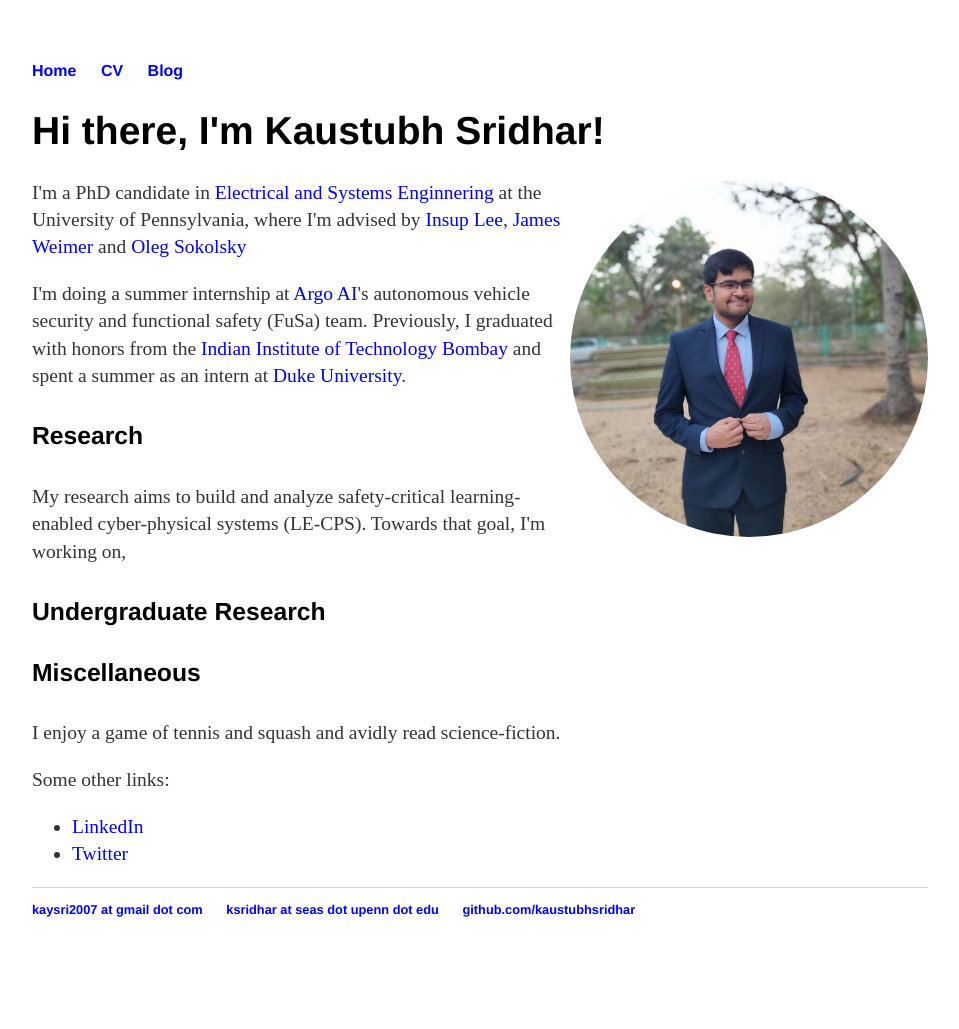
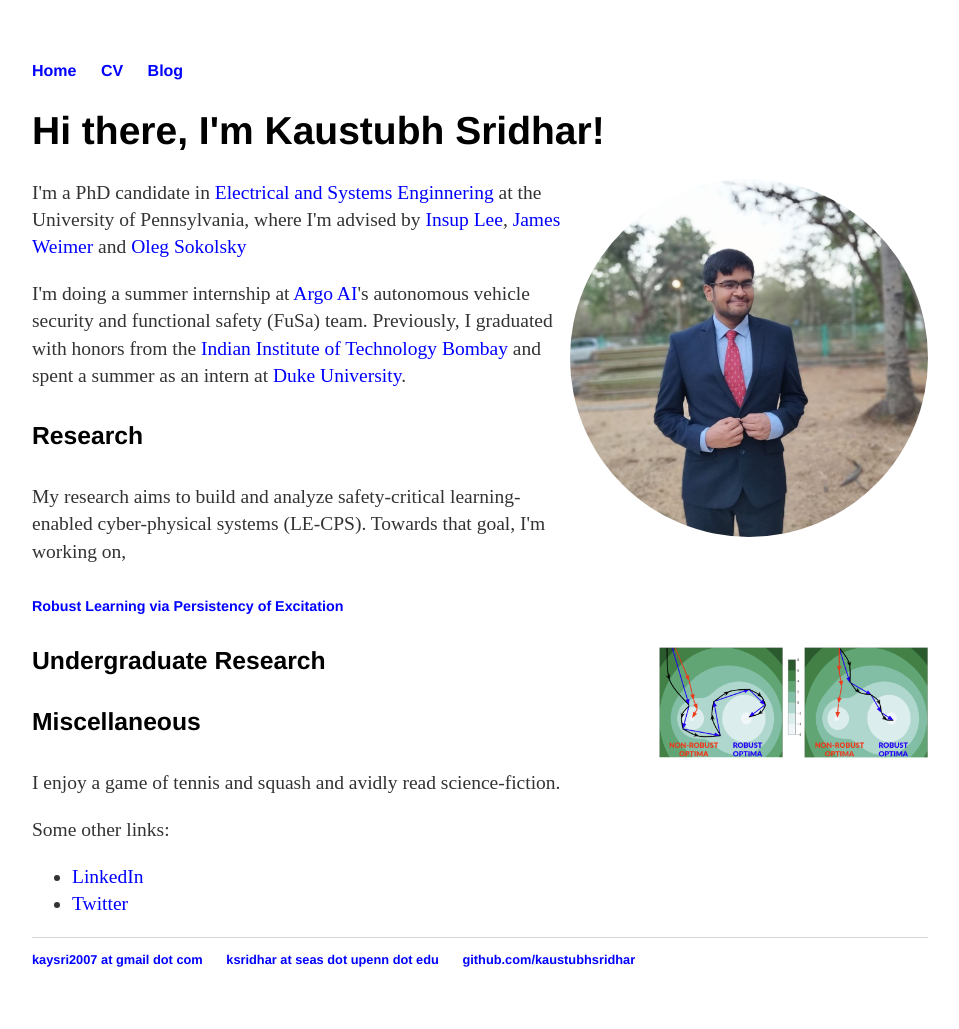
Before and after one commit to kaustubhsridhar/kaustubhsridhar_old.github.io, a Jekyll site: the page built from index.html, in a window 1280 px wide. Shown: the whole page, without its empty margins (160-1119 px from the left). Built offline with Jekyll 4.4.1, drawn with Linux system fonts in a browser that asks for light colours; before the commit the page ends 979 px from its top, so only the background shows below that.

Commit message:
updated index

```diff
--- a/_layouts/default.html
+++ b/_layouts/default.html
@@ -14,7 +14,7 @@
     }
     .img_rect {
         display: block;
-        margin-left: auto;
+        margin-left: 0;
         margin-right: auto;
     }
     .img_dp {
--- a/css/main.css
+++ b/css/main.css
@@ -5,11 +5,13 @@ a:hover { text-decoration: underline; }
 
 p, ul { font-size: 1.5em; line-height: 1.4em; color: #333; }
 
-h1, h2, h3, h4 { font-family: 'Helvetica', 'Arial', 'Sans-Serif'; }
+h1, h2, h3, h4, h5, h6 { font-family: 'Helvetica', 'Arial', 'Sans-Serif'; }
 h1 { font-size: 3em;  }
 h2 { font-size: 2.7em; }
 h3 { font-size: 2.3em; }
 h4 { font-size: 1.9em; }
+h5 { font-size: 1.5em; }
+h6 { font-size: 1.1em; }
 
 nav ul, footer ul { font-size: 1em; font-family: 'Helvetica', 'Arial', 'Sans-Serif'; padding: 0px; list-style: none; font-weight: bold; }
 nav ul li, footer ul li { display: inline; margin-right: 20px; }
--- a/index.html
+++ b/index.html
@@ -14,6 +14,8 @@ title: Welcome To My Homepage
 
 	  <!--			In adaptive control theory, maintaining persistency of excitation (PoE) is integral to ensuring convergence of parameter estimates in dynamical systems to their robust optima. We prove a sufficient condition for PoE of gradient descent is achieved when the learning rate is less than the inverse of the Lipschitz constant of the gradient of loss function. Our approach increases adversarial accuracy by up to 15% points on benchmark datasets and universally improves upon state-of-the-art adversarially trained models.
 -->
+	<h6><a href="https://arxiv.org/abs/2106.02078">Robust Learning via Persistency of Excitation</a></h6>
+	<img src="/images/PoE.png" alt="PoE" align="right" style="width:30%;" class="img_rect">
 
 	<h4>Undergraduate Research</h4>
 
```
